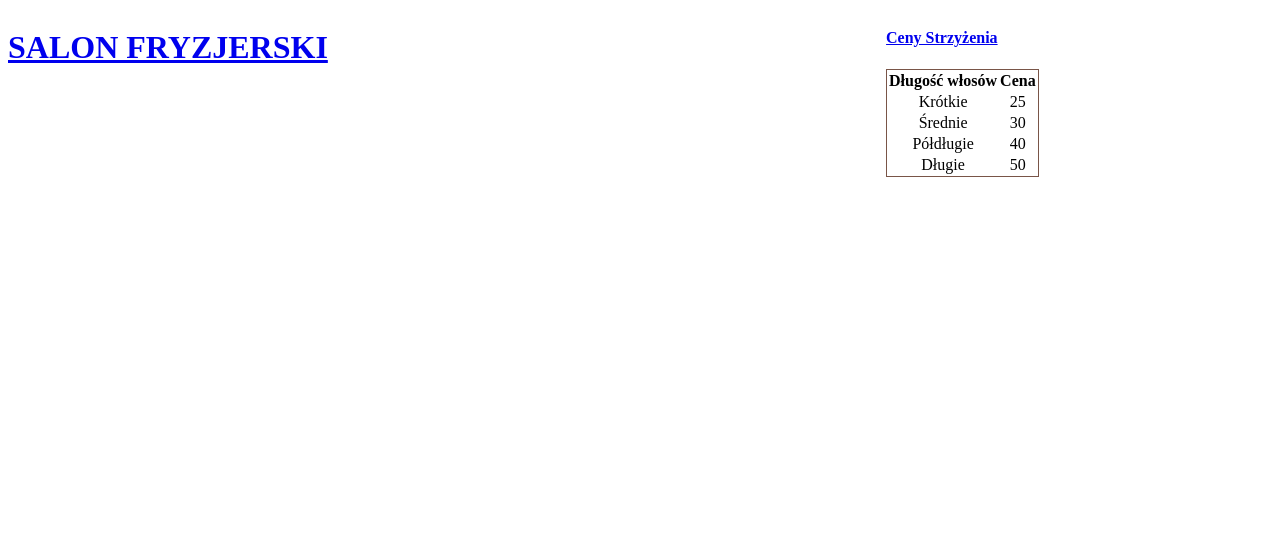
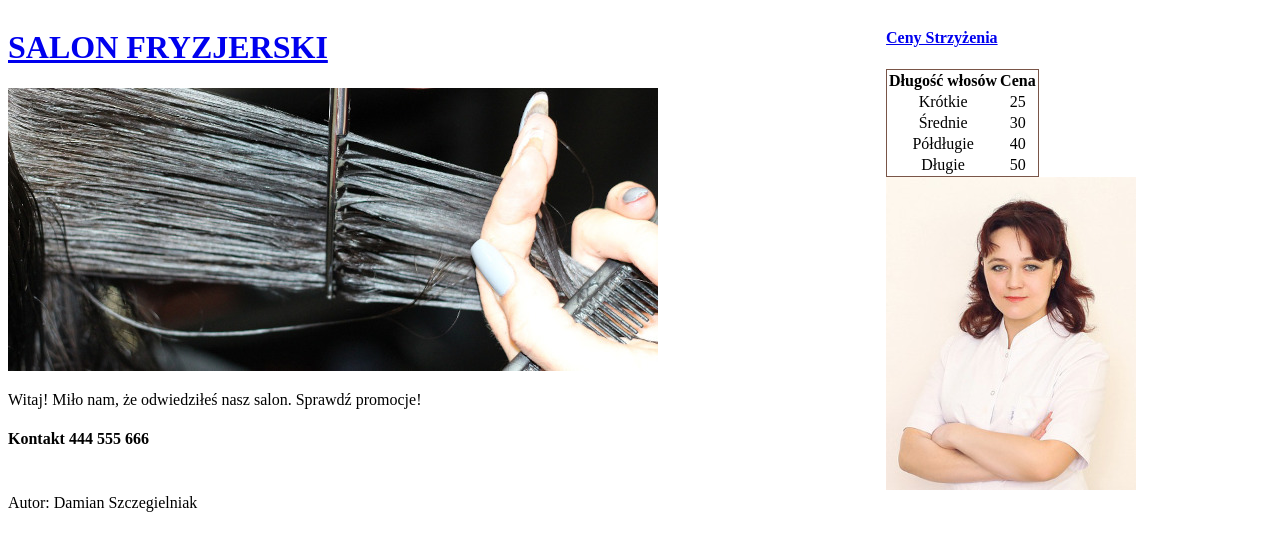
Before and after one commit to dasam345/Fryzjer, a plain HTML site: page index.html in a window 1280 px wide. Drawn offline with Linux system fonts and the light colour scheme.

Commit message:
Zdjęcia oraz kolejne tabele

```diff
--- a/index.html
+++ b/index.html
@@ -14,15 +14,20 @@
             <h1>SALON FRYZJERSKI</h1>
           </a>
         </div>
-        <div></div>
-        <div></div>
+        <div>
+            <img src="obraz2.jpg" alt="Strzyżenie"/>
+        </div>
+        <div>
+            <p>Witaj! Miło nam, że odwiedziłeś nasz salon. Sprawdź promocje!</p>
+            <h4>Kontakt 444 555 666</h4>
+        </div>
       </div>
       <div class="col-3">
         <div>
           <h4>
             <a href="fryzura.html">Ceny Strzyżenia</a>
           </h4>
-          <table class="table" border="0" cellspacing="1">
+          <table border="0" cellspacing="1">
             <tr>
               <th>Długość włosów</th>
               <th>Cena</th>
@@ -45,8 +50,11 @@
             </tr>
           </table>
         </div>
-        <div></div>
+        <div>
+            <img src="obraz1.jpg" alt="Fryzjerka"/>
+        </div>
       </div>
     </div>
+    <footer>Autor: Damian Szczegielniak</footer>
   </body>
 </html>
--- a/styl8.css
+++ b/styl8.css
@@ -11,3 +11,7 @@ table {
     border: 1px solid #795548;
     text-align: center;
 }
+tr:hover {
+    background-color: sienna;
+
+}
```
